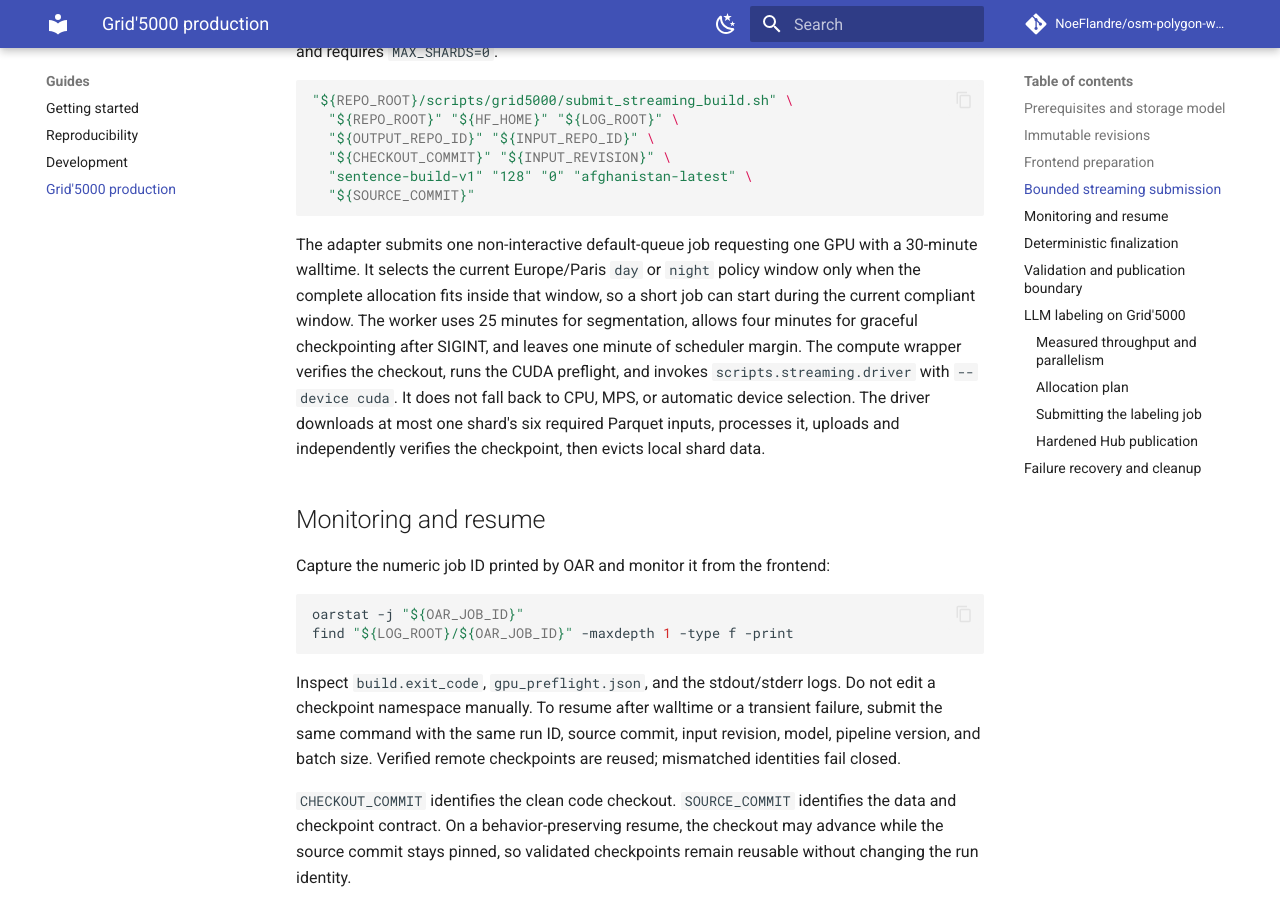
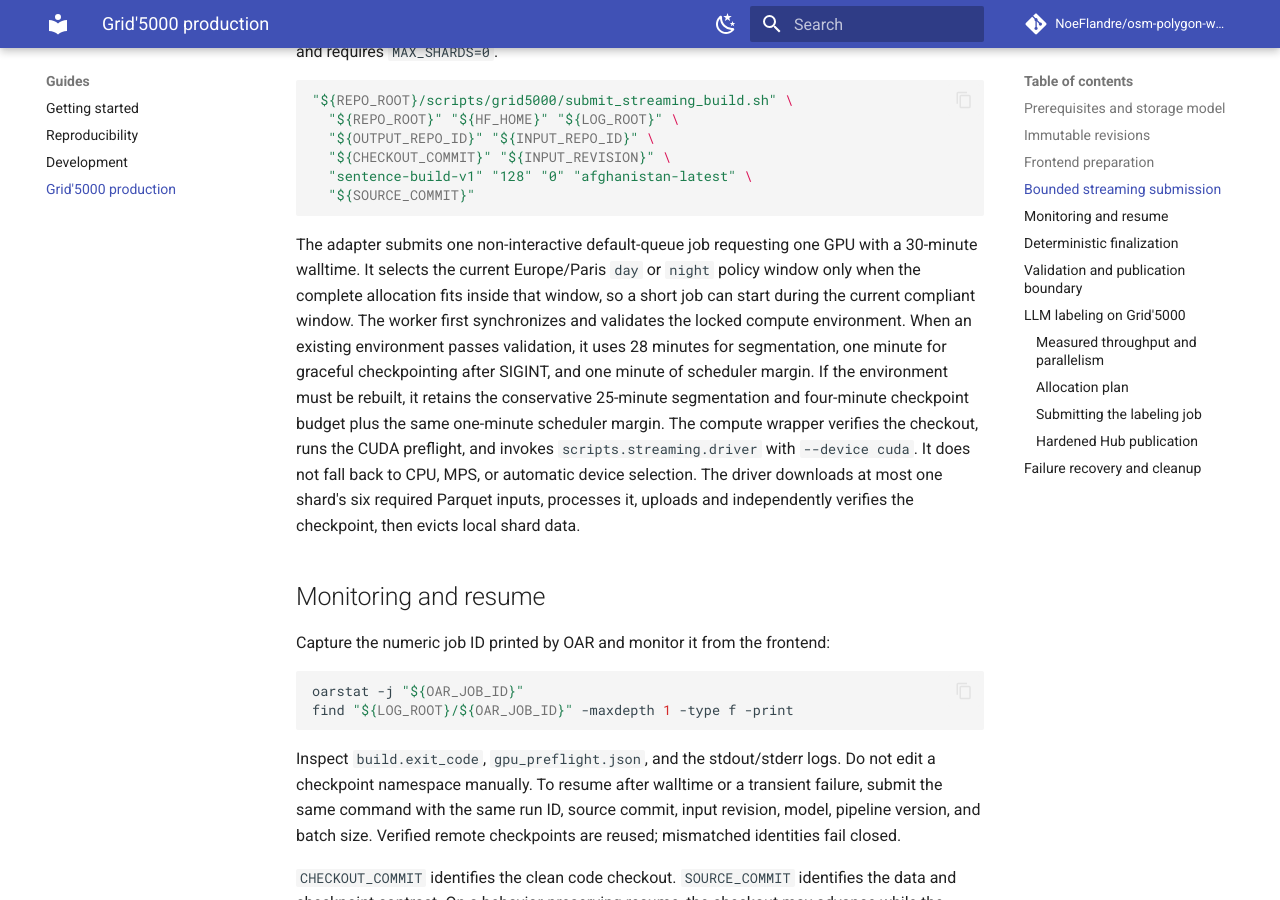
Before and after one commit to NoeFlandre/osm-polygon-wikidata-sentence-relevance, an MkDocs documentation site: the page built from docs/guides/grid5000.md, in a window 1280 px wide and 900 px high, scrolled down 2565 px. Built offline with MkDocs 1.6.1 and Material for MkDocs 9.7.7, drawn with Linux system fonts in a browser that asks for light colours; comment, search, counter and statistics services are not loaded.

Commit message:
perf(grid5000): use full reusable allocation window

```diff
--- a/docs/guides/grid5000.md
+++ b/docs/guides/grid5000.md
@@ -131,8 +131,12 @@ The adapter submits one non-interactive default-queue job requesting one GPU
 with a 30-minute walltime. It selects the current Europe/Paris `day` or
 `night` policy window only when the complete allocation fits inside that
 window, so a short job can start during the current compliant window. The
-worker uses 25 minutes for segmentation, allows four minutes for graceful
-checkpointing after SIGINT, and leaves one minute of scheduler margin.
+worker first synchronizes and validates the locked compute environment. When
+an existing environment passes validation, it uses 28 minutes for segmentation,
+one minute for graceful checkpointing after SIGINT, and one minute of scheduler
+margin. If the environment must be rebuilt, it retains the conservative
+25-minute segmentation and four-minute checkpoint budget plus the same
+one-minute scheduler margin.
 The compute wrapper verifies the checkout, runs the CUDA preflight, and invokes
 `scripts.streaming.driver` with `--device cuda`. It does not fall back to CPU,
 MPS, or automatic device selection. The driver downloads at most one shard's
```
Also changed, not shown: 5 other files.
